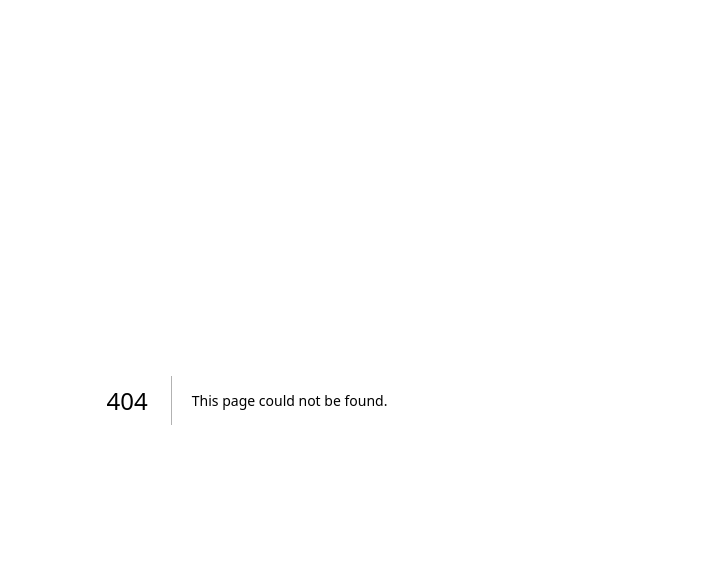
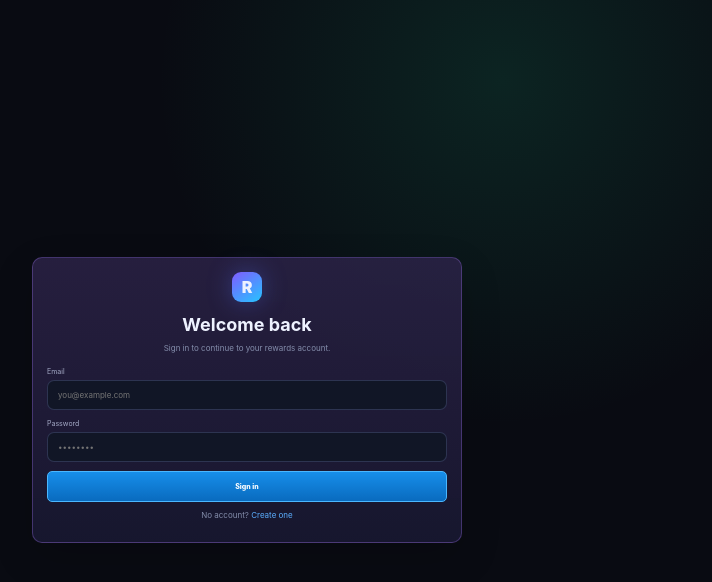
Before and after one commit to omarkhair-labs/rewards-platform, a Next.js app in the folder apps/web/: page /login in a window 1280 px wide. Before the commit this address had no page. Shown: the top 582 px of the page, without its empty margins (393-1105 px from the left). Built offline with nearby package versions, Linux system fonts and the light colour scheme.

Commit message:
web: add apps/web/app/login/page.tsx

```diff
--- /dev/null
+++ b/apps/web/app/login/page.tsx
@@ -0,0 +1,17 @@
+'use client';
+
+import Link from 'next/link';
+
+export default function LoginPage(){
+  return <div style={{minHeight:'100vh',display:'grid',placeItems:'center',padding:20,background:'radial-gradient(circle at 70% 10%,rgba(25,150,107,.18),transparent 30%),#090b12'}}>
+    <div className="panel form-card" style={{width:'min(430px,94vw)'}}>
+      <div className="center"><div className="brand-mark" style={{margin:'0 auto 10px'}}>R</div><h1 style={{fontSize:18,marginBottom:4}}>Welcome back</h1><p className="muted" style={{fontSize:8}}>Sign in to continue to your rewards account.</p></div>
+      <div className="form-grid mt">
+        <div className="field"><label>Email</label><input type="email" placeholder="you@example.com"/></div>
+        <div className="field"><label>Password</label><input type="password" placeholder="••••••••"/></div>
+        <button className="primary-button" style={{padding:10}}>Sign in</button>
+      </div>
+      <p className="center muted" style={{fontSize:8}}>No account? <Link href="/register" style={{color:'#5baeff'}}>Create one</Link></p>
+    </div>
+  </div>;
+}
```
